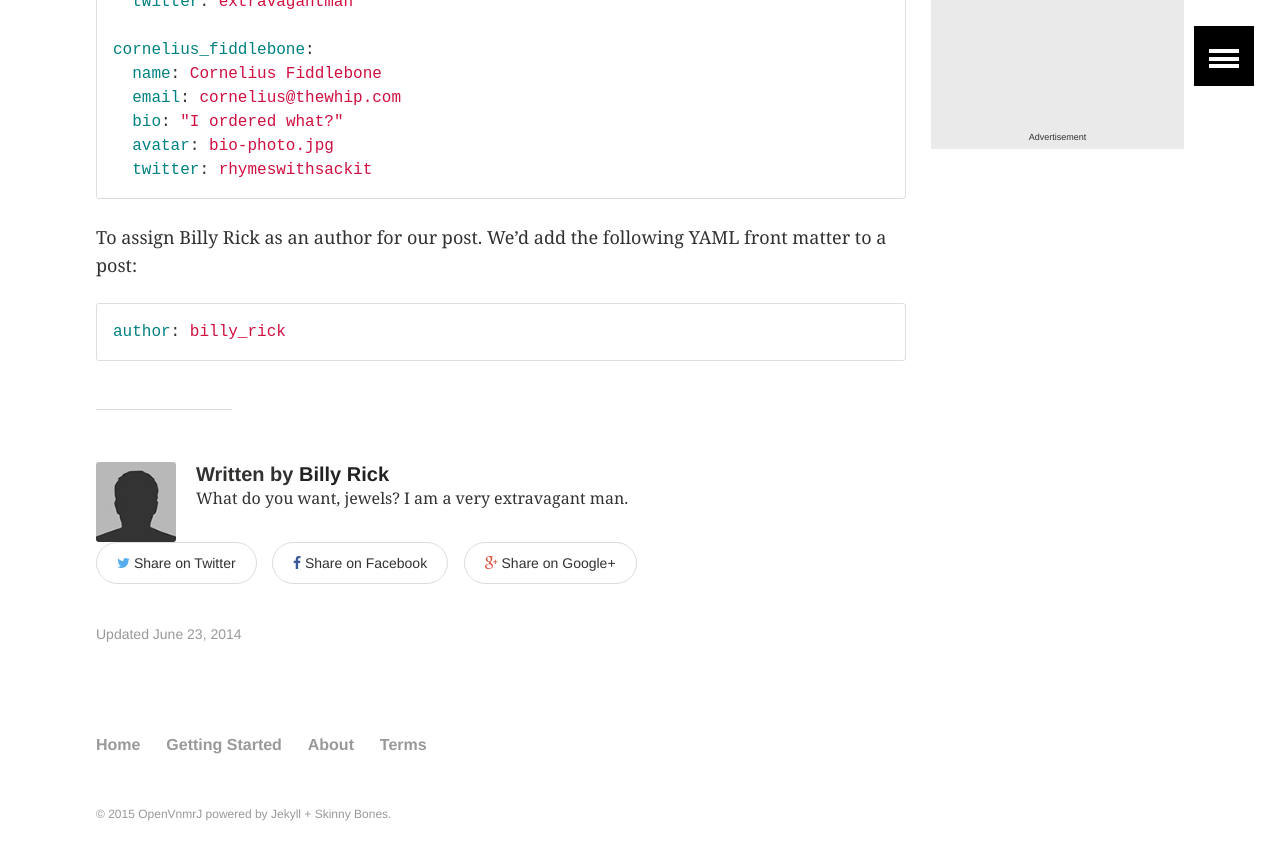
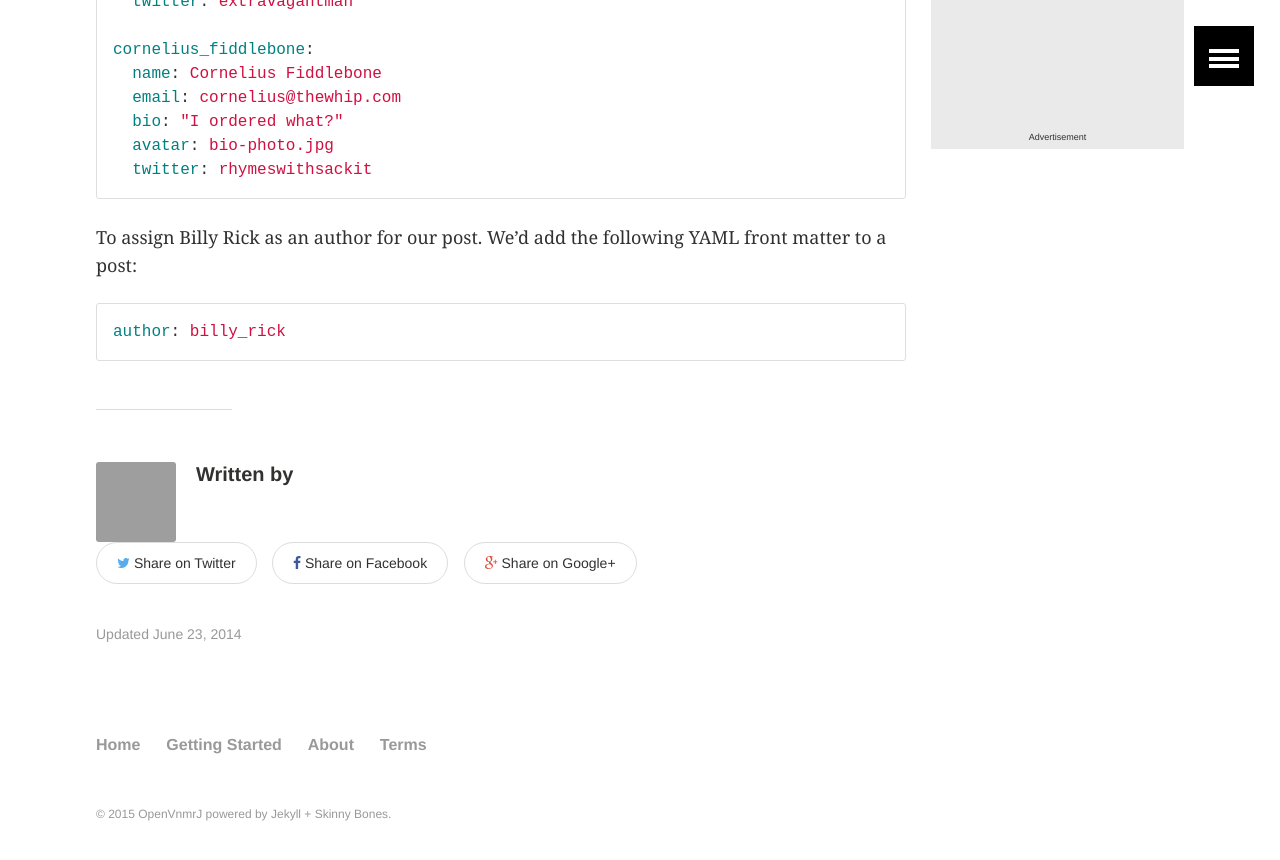
Before and after one commit to OpenVnmrJ/openvnmrj.github.io, a Jekyll site: the page built from _posts/articles/2014-06-23-author-override.md, in a window 1280 px wide and 900 px high, scrolled down 768 px. Shown: the top 860 px of the window. Built offline with Jekyll 4.4.1, drawn with Linux system fonts in a browser that asks for light colours.

Commit message:
Updated authors

```diff
--- a/_data/authors.yml
+++ b/_data/authors.yml
@@ -1,20 +1,7 @@
-# Authors
-
-billy_rick:
-  name: Billy Rick
-  web: http://thewhip.com
-  email: billy@rick.com
-  bio: "What do you want, jewels? I am a very extravagant man."
+tim_burrow:
+  name: Timothy Burrow
+  web: http://learnnmr.com
+  email: timburrow@icloid.com
+  bio:
   avatar: bio-photo.jpg
-  twitter: extravagantman
-  google:
-    plus: +BillyRick
-
-cornelius_fiddlebone:
-  name: Cornelius Fiddlebone
-  email: cornelius@thewhip.com
-  bio: "I ordered what?"
-  avatar: bio-photo.jpg
-  twitter: rhymeswithsackit
-  google:
-    plus: +CorneliusFiddlebone
+  twitter: timburrow
```
